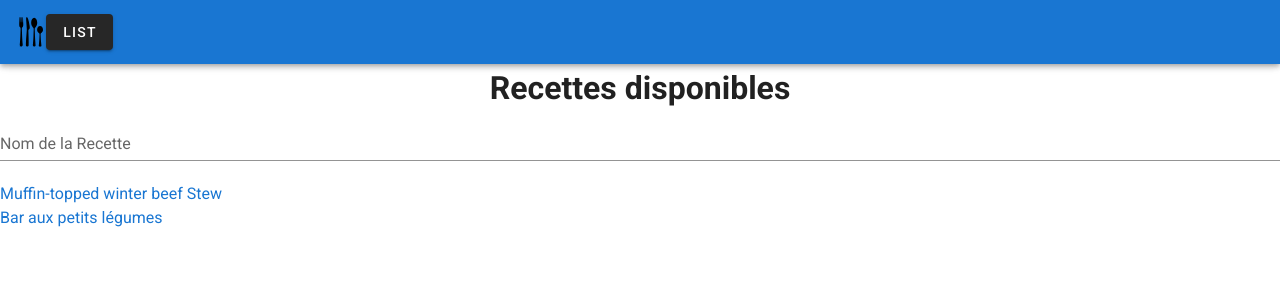
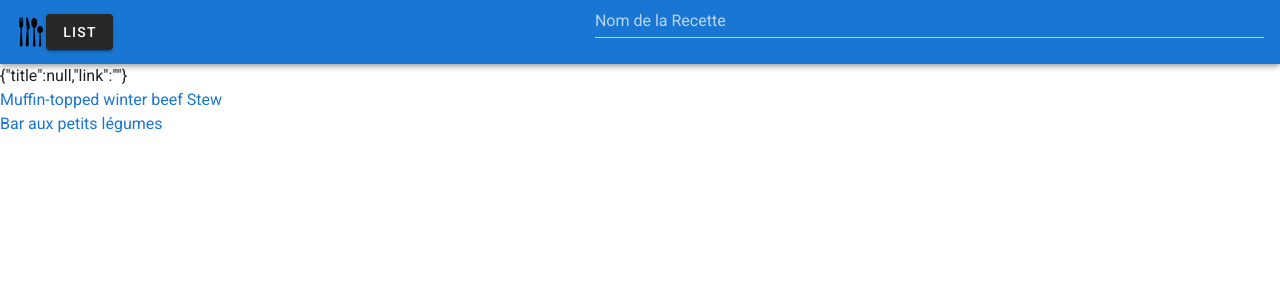
Before and after one commit to maldestor95/recettes, a Vue app: page / in a window 1280 px wide. Shown: the top 300 px of the page. Built offline with nearby package versions, Linux system fonts and the light colour scheme.

Commit message:
simple app

```diff
--- a/src/App.vue
+++ b/src/App.vue
@@ -2,28 +2,44 @@
   <v-app>
     <v-app-bar app color="primary" dark>
       <v-img src="cuttlery.svg" height="30" max-width="30" contain></v-img>
-      <v-btn>list</v-btn>
-
+      <v-btn @click="showRecetteList=!showRecetteList">list</v-btn>
+      <v-spacer></v-spacer>
+      <v-text-field
+            name="recipeInput"
+            label="Nom de la Recette"
+            v-model="recipeName.title"
+            clearable
+        ></v-text-field>
     </v-app-bar>
 
     <v-main>
-      <recettes  v-if="menu=='recettes'" />
+      {{JSON.stringify(this.recipeName)}}
+      <recettelists v-model="recipeName" :maxResponseNumber="maxResponseNumber" v-if="showRecetteList"/>
+      <recettes  v-model="recipeName" v-if="recipeName.link!=''"/>
     </v-main>
   </v-app>
 </template>
 
 <script>
   import recettes from './features/recette/recettes'
-
+import Recettelists from './features/recette/recettelists'
   export default {
     name: 'App',
 
     components: {
-      recettes
+      Recettelists,recettes
     },
 
     data: () => ({
-      menu: "recettes"
+      menu: "recettes",
+      recipeName:{title:null,link:''},
+      maxResponseNumber:10,
+      showRecetteList:true
     }),
+    watch: {
+      recipeName(newValue) { // force refresh of recipeName if cleared
+        if (newValue.title=="") this.recipeName={title:null,link:''}
+      }
+    },
   };
 </script>
--- a/src/features/recette/recettelists.vue
+++ b/src/features/recette/recettelists.vue
@@ -1,15 +1,8 @@
 <template>
     <div>
-        <v-text-field
-            name="recipeInput"
-            label="Nom de la Recette"
-            v-model="recipeName"
-            clearable
-        ></v-text-field>
         <div v-for="recette in recetteslistfiltered" :key="recette.id">
             <a @click="selectRecipe(recette)">{{ recette.title }}</a>
         </div>
-
     </div>
 </template>
 
@@ -21,6 +14,10 @@
                 type: Object,
                 default: ()=>{ return {title:"",link:""}}
             },
+            maxResponseNumber: {
+                type:Number,
+                default: 10
+            }
         },
         data() {
             return {
@@ -51,13 +48,12 @@
         },
         computed: {
             recetteslistfiltered() {
-                const maxListLength= 5
+                const maxListLength= this.maxResponseNumber
+                if (this.value.title==null||this.value.title==undefined||this.value.title=="") return this.recetteslist.slice(0,maxListLength)
 
-                if (this.recipeName==null|undefined) return this.recetteslist.slice(0,maxListLength)
-
-                let convertRecipNameToFilter=this.recipeName[0].toUpperCase()
-                for (let index = 1; index < this.recipeName.length; index++) {
-                    convertRecipNameToFilter+= '(.*)'+this.recipeName[index].toUpperCase()
+                let convertRecipNameToFilter=this.value.title[0].toUpperCase()
+                for (let index = 1; index < this.value.title.length; index++) {
+                    convertRecipNameToFilter+= '(.*)'+this.value.title[index].toUpperCase()
                 }
                 const regexFilter= new RegExp(convertRecipNameToFilter)
 
--- a/src/features/recette/recettes.vue
+++ b/src/features/recette/recettes.vue
@@ -1,8 +1,5 @@
 <template>
     <div>
-        <h1> Recettes disponibles</h1>
-        <recettelists v-model="chosenRecipe"/>
-
         <div v-if="chosenRecipe.title!=''">
             <h1  > {{chosenRecipe.title}}</h1>
             <recette v-model="chosenRecipe"/>
@@ -11,15 +8,21 @@
 </template>
 
 <script>
-    import Recettelists from './recettelists.vue'
+
     import recette from './recette.vue'
     export default {
         components: {
-            Recettelists,recette
+            recette
+        },
+        props: {
+            value: {
+                type: Object,
+                default: ()=>{ return {title:"",link:""}}
+            },
         },
         data() {
             return {
-                chosenRecipe: {title:"",link:""}
+                chosenRecipe: this.value
             }
         },
     }
```
